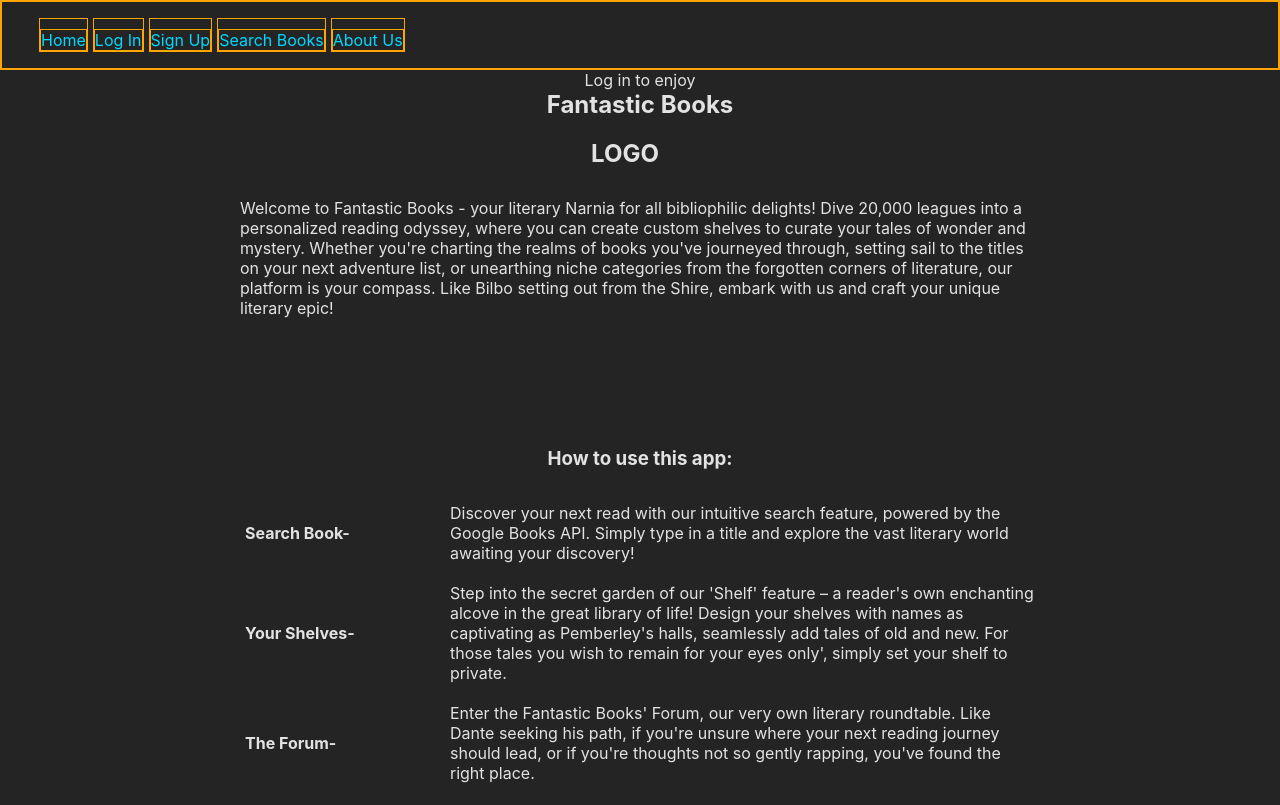
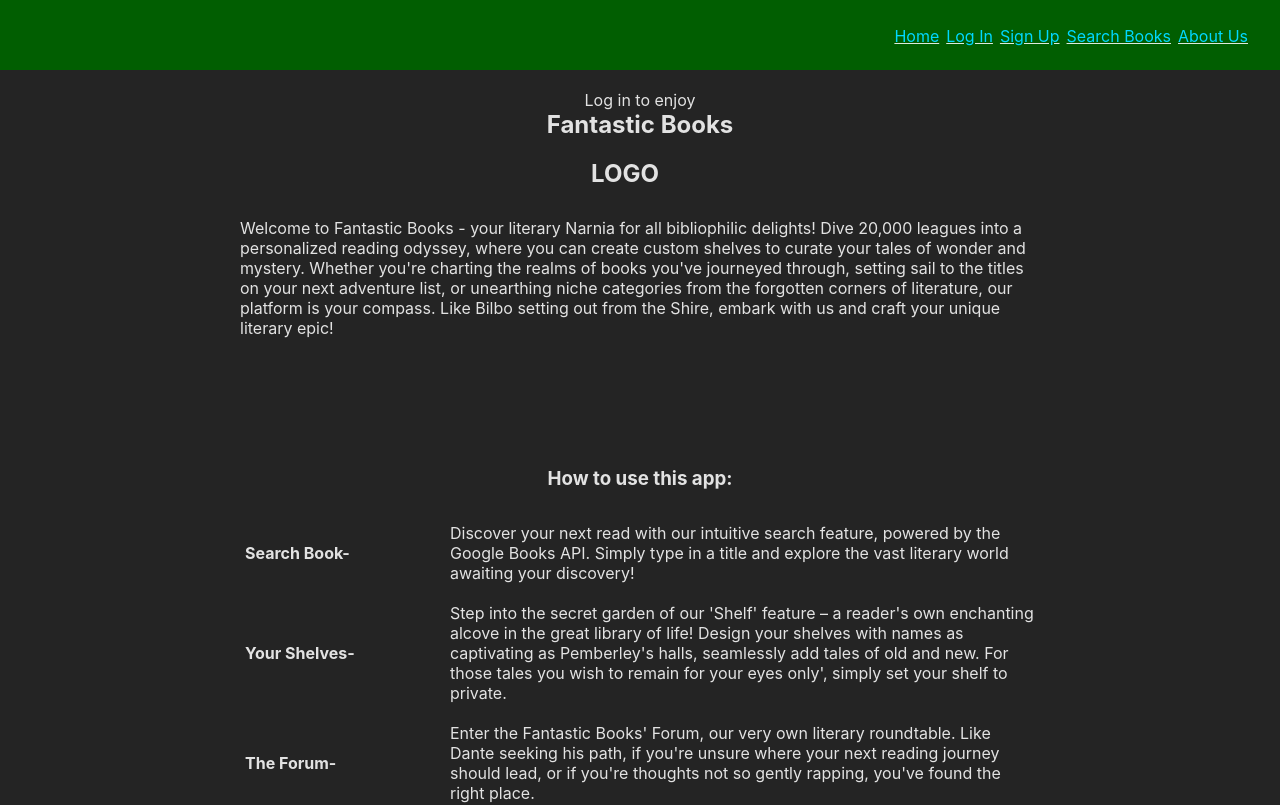
Before and after one commit to cmpacheco23/fantastic-books-front-end, a React (Vite) app: page / in a window 1280 px wide. Shown: the top 805 px of the page. Built offline with nearby package versions, Linux system fonts and the light colour scheme; no server answers.

Commit message:
add flex to nav and space to landing for fixed position nav

```diff
--- a/src/components/NavBar/NavBar.module.css
+++ b/src/components/NavBar/NavBar.module.css
@@ -1,13 +1,23 @@
-.nav, .nav * {
+/* .nav, .nav * {
   border: 1px solid orange;
+} */
+
+.nav {
+  background-color: rgb(1, 94, 1);
+  height: 70px;
+  width: 100%;
+  position: fixed;
+  z-index: 1;
 }
 
 ul {
   display: flex;
-
+  flex-direction: row;
+  justify-content: flex-end;
 }
 
 li {
   list-style-type: none;
-  margin-left: 5px;
+  margin-left: 7px;
+  text-decoration: underline;
 }
--- a/src/pages/Landing/Landing.jsx
+++ b/src/pages/Landing/Landing.jsx
@@ -6,6 +6,7 @@ import styles from './Landing.module.css'
 const Landing = ({ user }) => {
   return (
     <>
+    <div className={styles.spacer}></div>
       <main className={styles.container}>
         <section className={styles.landing}>
 
--- a/src/pages/Landing/Landing.module.css
+++ b/src/pages/Landing/Landing.module.css
@@ -1,6 +1,10 @@
 /* main, main * {
   border: 1px solid #088808;
 } */
+
+.spacer {
+  height: 90px;
+}
 
 .container {
   display: flex;
```
